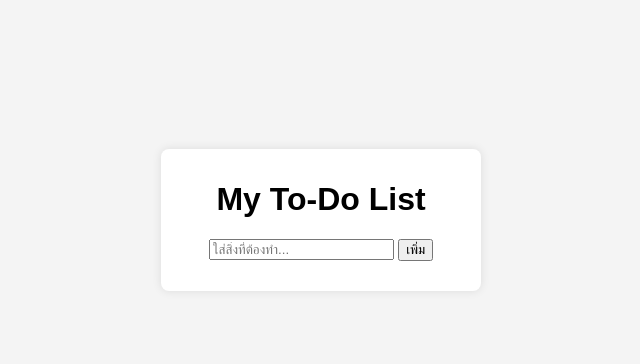
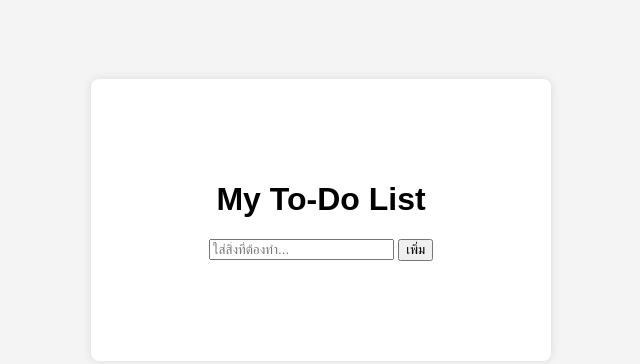
Before and after one commit to palita3108/workshop_project, a plain HTML site: page index.html in a window 1280 px wide. Shown: the part 188-552 px from the top of the page, without its empty margins (319-959 px from the left). Drawn offline with Linux system fonts and the light colour scheme.

Commit message:
Update style.css

```diff
--- a/style.css
+++ b/style.css
@@ -9,7 +9,7 @@ body {
 
 .container {
   background: white;
-  padding: 10px;
+  padding: 80px;
   border-radius: 8px;
   box-shadow: 0 0 10px rgba(0,0,0,0.1);
   width: 300px;
```
